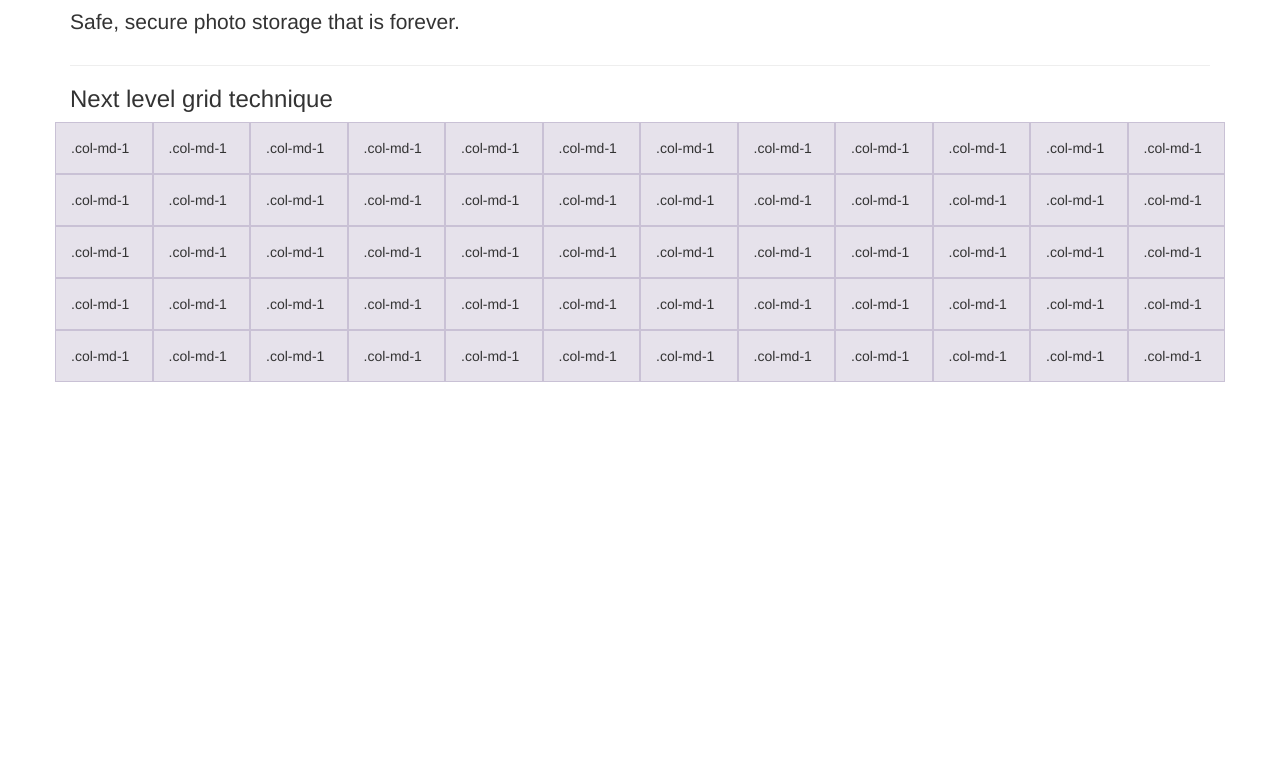
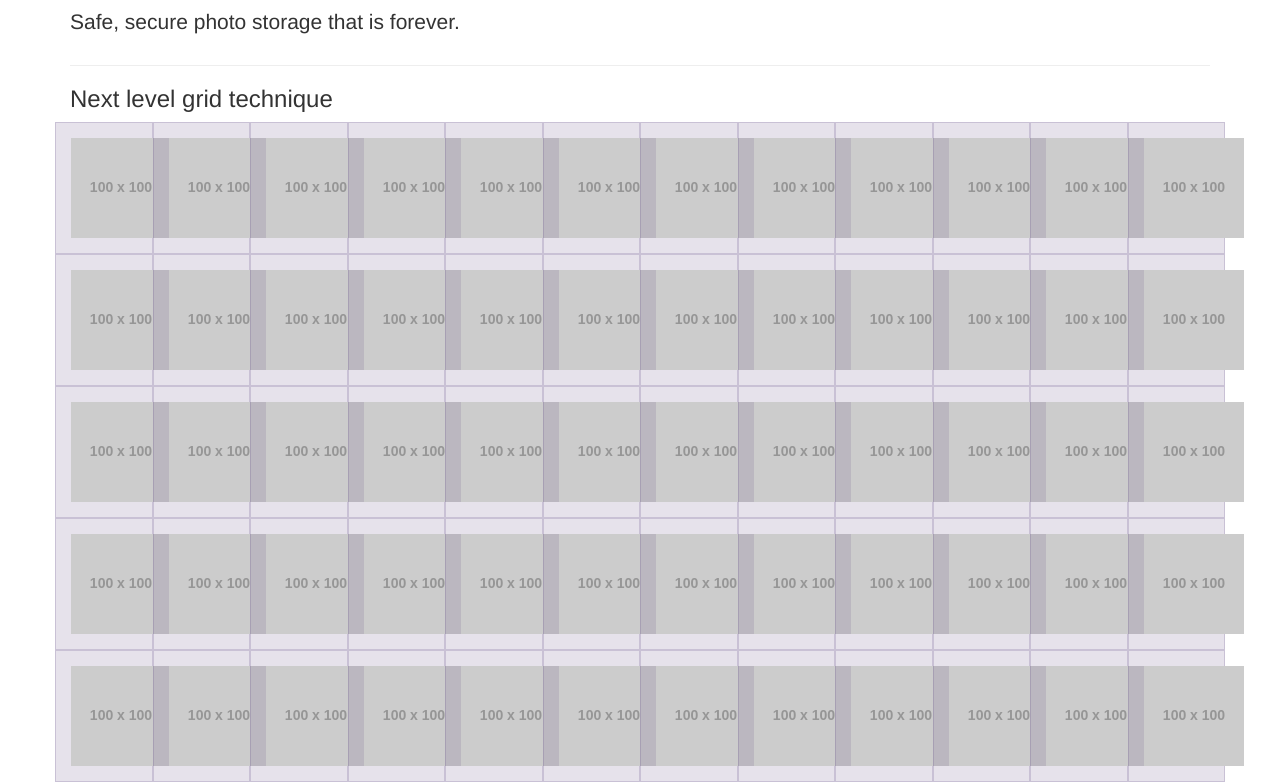
Before and after one commit to footprintsapp/footprints-mockup, a plain HTML site: page index.html in a window 1280 px wide. Shown: the part 83-865 px from the top of the page. Before the commit the page ends 800 px from the top, so only its background shows below. Drawn offline with Linux system fonts and the light colour scheme; placeholder pictures from the web are drawn by us.

Commit message:
placeholders

```diff
--- a/index.html
+++ b/index.html
@@ -31,74 +31,74 @@
 
       <h3>Next level grid technique</h3>
       <div class="row">
-        <div class="col-md-1">.col-md-1</div>
-        <div class="col-md-1">.col-md-1</div>
-        <div class="col-md-1">.col-md-1</div>
-        <div class="col-md-1">.col-md-1</div>
-        <div class="col-md-1">.col-md-1</div>
-        <div class="col-md-1">.col-md-1</div>
-        <div class="col-md-1">.col-md-1</div>
-        <div class="col-md-1">.col-md-1</div>
-        <div class="col-md-1">.col-md-1</div>
-        <div class="col-md-1">.col-md-1</div>
-        <div class="col-md-1">.col-md-1</div>
-        <div class="col-md-1">.col-md-1</div>
+        <div class="col-md-1"><img src="http://placehold.it/100x100" /></div>
+        <div class="col-md-1"><img src="http://placehold.it/100x100" /></div>
+        <div class="col-md-1"><img src="http://placehold.it/100x100" /></div>
+        <div class="col-md-1"><img src="http://placehold.it/100x100" /></div>
+        <div class="col-md-1"><img src="http://placehold.it/100x100" /></div>
+        <div class="col-md-1"><img src="http://placehold.it/100x100" /></div>
+        <div class="col-md-1"><img src="http://placehold.it/100x100" /></div>
+        <div class="col-md-1"><img src="http://placehold.it/100x100" /></div>
+        <div class="col-md-1"><img src="http://placehold.it/100x100" /></div>
+        <div class="col-md-1"><img src="http://placehold.it/100x100" /></div>
+        <div class="col-md-1"><img src="http://placehold.it/100x100" /></div>
+        <div class="col-md-1"><img src="http://placehold.it/100x100" /></div>
       </div>
       <div class="row">
-        <div class="col-md-1">.col-md-1</div>
-        <div class="col-md-1">.col-md-1</div>
-        <div class="col-md-1">.col-md-1</div>
-        <div class="col-md-1">.col-md-1</div>
-        <div class="col-md-1">.col-md-1</div>
-        <div class="col-md-1">.col-md-1</div>
-        <div class="col-md-1">.col-md-1</div>
-        <div class="col-md-1">.col-md-1</div>
-        <div class="col-md-1">.col-md-1</div>
-        <div class="col-md-1">.col-md-1</div>
-        <div class="col-md-1">.col-md-1</div>
-        <div class="col-md-1">.col-md-1</div>
+        <div class="col-md-1"><img src="http://placehold.it/100x100" /></div>
+        <div class="col-md-1"><img src="http://placehold.it/100x100" /></div>
+        <div class="col-md-1"><img src="http://placehold.it/100x100" /></div>
+        <div class="col-md-1"><img src="http://placehold.it/100x100" /></div>
+        <div class="col-md-1"><img src="http://placehold.it/100x100" /></div>
+        <div class="col-md-1"><img src="http://placehold.it/100x100" /></div>
+        <div class="col-md-1"><img src="http://placehold.it/100x100" /></div>
+        <div class="col-md-1"><img src="http://placehold.it/100x100" /></div>
+        <div class="col-md-1"><img src="http://placehold.it/100x100" /></div>
+        <div class="col-md-1"><img src="http://placehold.it/100x100" /></div>
+        <div class="col-md-1"><img src="http://placehold.it/100x100" /></div>
+        <div class="col-md-1"><img src="http://placehold.it/100x100" /></div>
       </div>
       <div class="row">
-        <div class="col-md-1">.col-md-1</div>
-        <div class="col-md-1">.col-md-1</div>
-        <div class="col-md-1">.col-md-1</div>
-        <div class="col-md-1">.col-md-1</div>
-        <div class="col-md-1">.col-md-1</div>
-        <div class="col-md-1">.col-md-1</div>
-        <div class="col-md-1">.col-md-1</div>
-        <div class="col-md-1">.col-md-1</div>
-        <div class="col-md-1">.col-md-1</div>
-        <div class="col-md-1">.col-md-1</div>
-        <div class="col-md-1">.col-md-1</div>
-        <div class="col-md-1">.col-md-1</div>
+        <div class="col-md-1"><img src="http://placehold.it/100x100" /></div>
+        <div class="col-md-1"><img src="http://placehold.it/100x100" /></div>
+        <div class="col-md-1"><img src="http://placehold.it/100x100" /></div>
+        <div class="col-md-1"><img src="http://placehold.it/100x100" /></div>
+        <div class="col-md-1"><img src="http://placehold.it/100x100" /></div>
+        <div class="col-md-1"><img src="http://placehold.it/100x100" /></div>
+        <div class="col-md-1"><img src="http://placehold.it/100x100" /></div>
+        <div class="col-md-1"><img src="http://placehold.it/100x100" /></div>
+        <div class="col-md-1"><img src="http://placehold.it/100x100" /></div>
+        <div class="col-md-1"><img src="http://placehold.it/100x100" /></div>
+        <div class="col-md-1"><img src="http://placehold.it/100x100" /></div>
+        <div class="col-md-1"><img src="http://placehold.it/100x100" /></div>
       </div>
       <div class="row">
-        <div class="col-md-1">.col-md-1</div>
-        <div class="col-md-1">.col-md-1</div>
-        <div class="col-md-1">.col-md-1</div>
-        <div class="col-md-1">.col-md-1</div>
-        <div class="col-md-1">.col-md-1</div>
-        <div class="col-md-1">.col-md-1</div>
-        <div class="col-md-1">.col-md-1</div>
-        <div class="col-md-1">.col-md-1</div>
-        <div class="col-md-1">.col-md-1</div>
-        <div class="col-md-1">.col-md-1</div>
-        <div class="col-md-1">.col-md-1</div>
-        <div class="col-md-1">.col-md-1</div>
+        <div class="col-md-1"><img src="http://placehold.it/100x100" /></div>
+        <div class="col-md-1"><img src="http://placehold.it/100x100" /></div>
+        <div class="col-md-1"><img src="http://placehold.it/100x100" /></div>
+        <div class="col-md-1"><img src="http://placehold.it/100x100" /></div>
+        <div class="col-md-1"><img src="http://placehold.it/100x100" /></div>
+        <div class="col-md-1"><img src="http://placehold.it/100x100" /></div>
+        <div class="col-md-1"><img src="http://placehold.it/100x100" /></div>
+        <div class="col-md-1"><img src="http://placehold.it/100x100" /></div>
+        <div class="col-md-1"><img src="http://placehold.it/100x100" /></div>
+        <div class="col-md-1"><img src="http://placehold.it/100x100" /></div>
+        <div class="col-md-1"><img src="http://placehold.it/100x100" /></div>
+        <div class="col-md-1"><img src="http://placehold.it/100x100" /></div>
       </div>
       <div class="row">
-        <div class="col-md-1">.col-md-1</div>
-        <div class="col-md-1">.col-md-1</div>
-        <div class="col-md-1">.col-md-1</div>
-        <div class="col-md-1">.col-md-1</div>
-        <div class="col-md-1">.col-md-1</div>
-        <div class="col-md-1">.col-md-1</div>
-        <div class="col-md-1">.col-md-1</div>
-        <div class="col-md-1">.col-md-1</div>
-        <div class="col-md-1">.col-md-1</div>
-        <div class="col-md-1">.col-md-1</div>
-        <div class="col-md-1">.col-md-1</div>
-        <div class="col-md-1">.col-md-1</div>
+        <div class="col-md-1"><img src="http://placehold.it/100x100" /></div>
+        <div class="col-md-1"><img src="http://placehold.it/100x100" /></div>
+        <div class="col-md-1"><img src="http://placehold.it/100x100" /></div>
+        <div class="col-md-1"><img src="http://placehold.it/100x100" /></div>
+        <div class="col-md-1"><img src="http://placehold.it/100x100" /></div>
+        <div class="col-md-1"><img src="http://placehold.it/100x100" /></div>
+        <div class="col-md-1"><img src="http://placehold.it/100x100" /></div>
+        <div class="col-md-1"><img src="http://placehold.it/100x100" /></div>
+        <div class="col-md-1"><img src="http://placehold.it/100x100" /></div>
+        <div class="col-md-1"><img src="http://placehold.it/100x100" /></div>
+        <div class="col-md-1"><img src="http://placehold.it/100x100" /></div>
+        <div class="col-md-1"><img src="http://placehold.it/100x100" /></div>
       </div>
     </div> <!-- /container -->
 
```
